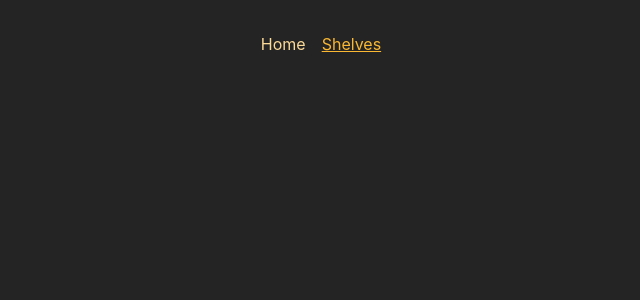
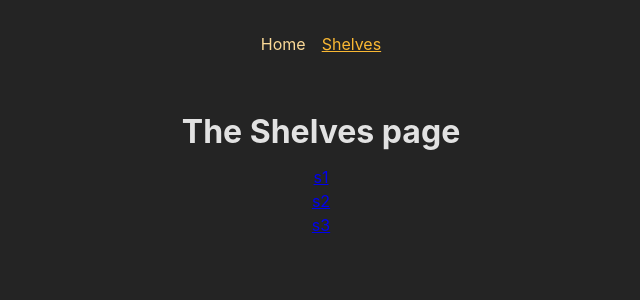
Before and after one commit to hase-yi/cm3070-finalproject, a React (Create React App) app: page /shelves in a window 1280 px wide. Shown: the top 300 px of the page, without its empty margins (319-959 px from the left). Built offline with nearby package versions, Linux system fonts and the light colour scheme.

Commit message:
changed relative path

```diff
--- a/src/App.js
+++ b/src/App.js
@@ -16,9 +16,9 @@ import ProductDetailPage from './Pages/ShelfDetail';
 const routeDefinitions = createRoutesFromElements(
 	// path dependent wrapper Route
 	<Route path='/' element={<RootLayout />} errorElement={<ErrorPage/>}>
-		<Route path='/' element={<HomePage />} />
-		<Route path='/shelves' element={<ShelvesPage />} />
-		<Route path='/shelves/:shelfId' element={<ProductDetailPage />} />
+		<Route index element={<HomePage />} />
+		<Route path='shelves' element={<ShelvesPage />} />
+		<Route path='shelves/:shelfId' element={<ProductDetailPage />} />
 	</Route>
 );
 
--- a/src/Pages/Home.js
+++ b/src/Pages/Home.js
@@ -7,7 +7,7 @@ function HomePage(){
   <>
     <h1>My Home Page</h1>
     <p>
-      Go to <Link to="/shelves"> The Shelves </Link>
+      Go to <Link to="shelves"> The Shelves </Link>
     </p>
   </>
   )
--- a/src/Pages/ShelfDetail.js
+++ b/src/Pages/ShelfDetail.js
@@ -1,9 +1,19 @@
-function ProductDetailPage(){
-  return (
-<>
-<h1>Shelf Detail</h1>
-</>
+import { useParams, Link } from 'react-router-dom';
 
-  )
+function ProductDetailPage() {
+	const params = useParams();
+
+	return (
+		<>
+			<h1>Shelf Detail</h1>
+			<p>{params.shelfId}</p>
+			{/* ".." go back */}
+			<p>
+				<Link to=".." relative="path">
+					Back
+				</Link>
+			</p>
+		</>
+	);
 }
 export default ProductDetailPage;
--- a/src/Pages/Shelves.js
+++ b/src/Pages/Shelves.js
@@ -1,13 +1,24 @@
-function ShelvesPage (){
-  return
-  <>
-  <h1>The Shelves page</h1>
-  <ul>
-    <li>shelve1</li>
-    <li>shelve2</li>
-    <li>shelve3</li>
-  </ul>
-  </>
+import { Link } from 'react-router-dom';
+
+const SHELVES = [
+	{ id: 's1', title: 'Shelf 1' },
+	{ id: 's2', title: 'Shelf 2' },
+	{ id: 's3', title: 'Shelf 3' },
+];
+function ShelvesPage() {
+	return (
+		<>
+			<h1>The Shelves page</h1>
+			<ul>
+				{SHELVES.map((shelf) => (
+					<li key={shelf.id}>
+            {/* relative path */}
+						<Link to={shelf.id} >{shelf.id}</Link>
+					</li>
+				))}
+			</ul>
+		</>
+	);
 }
 
 export default ShelvesPage;
```
